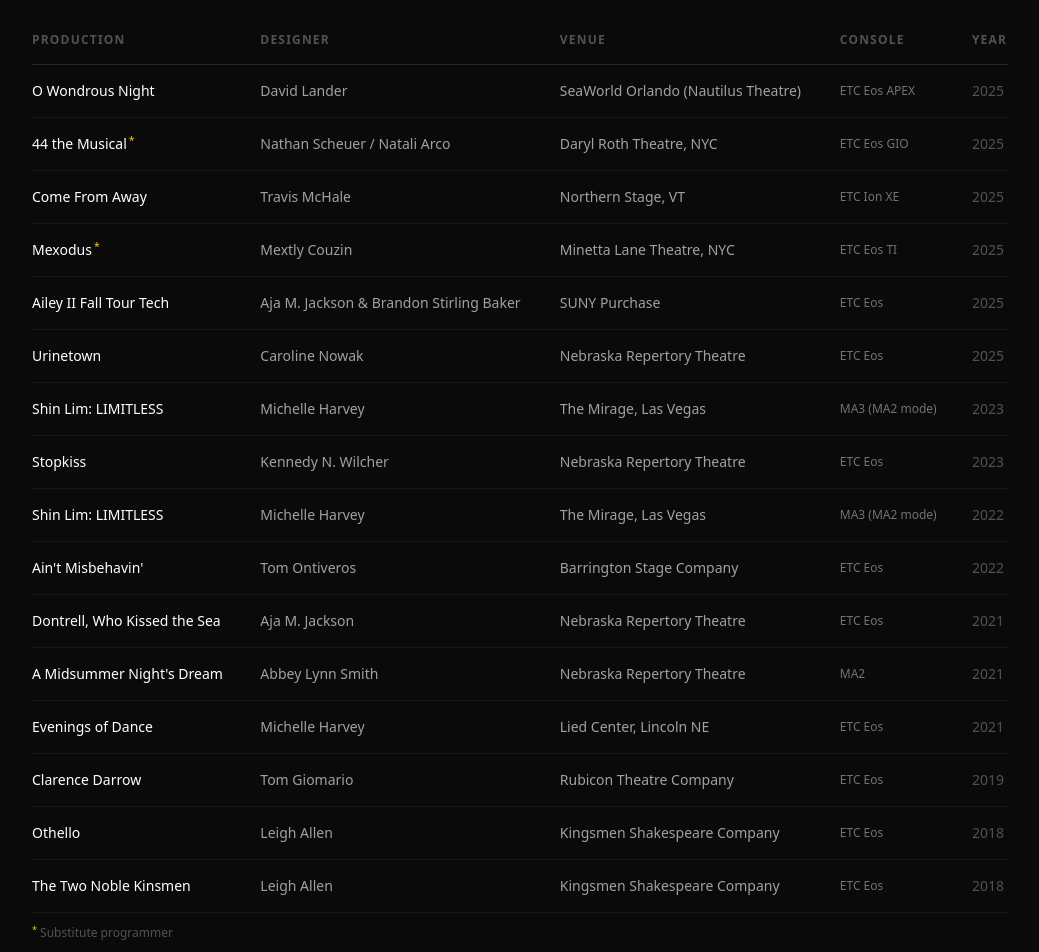
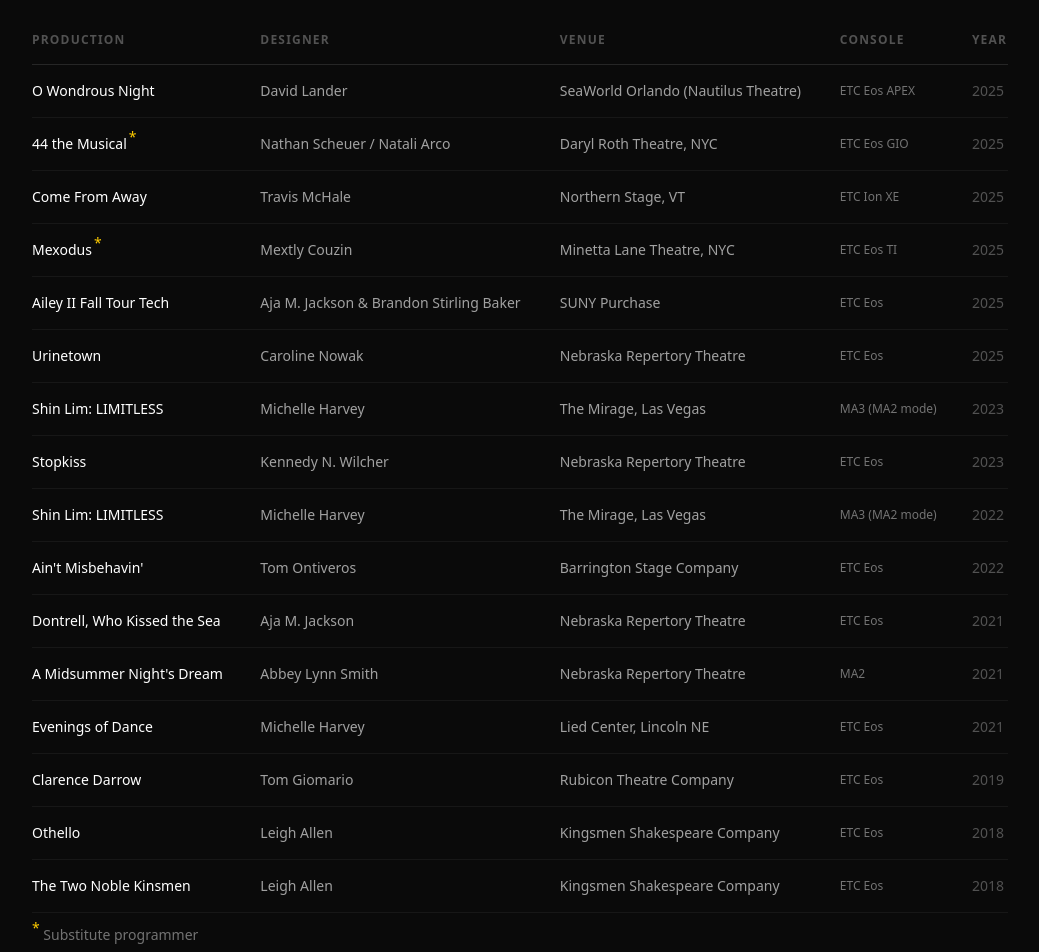
Before and after one commit to pedropipehitter/fh3lighting-website, a Next.js app: page /lighting-programming in a window 1280 px wide. Shown: the part 320-1272 px from the top of the page, without its empty margins (120-1159 px from the left). Built offline with nearby package versions, Linux system fonts and the light colour scheme.

Commit message:
Increase size of sub programmer asterisk and footnote

```diff
--- a/app/lighting-programming/page.tsx
+++ b/app/lighting-programming/page.tsx
@@ -31,7 +31,7 @@ export default function LightingProgrammingPage() {
             {programmingCredits.map((credit, i) => (
               <tr key={i} className="border-b border-neutral-900 hover:bg-neutral-900/50 transition-colors">
                 <td className="py-4 pr-8 text-white font-medium">
-                  {credit.production}{credit.sub && <sup className="text-[#FFCC00] ml-0.5">*</sup>}
+                  {credit.production}{credit.sub && <sup className="text-[#FFCC00] text-sm ml-0.5">*</sup>}
                 </td>
                 <td className="py-4 pr-8 text-neutral-400">{credit.designer}</td>
                 <td className="py-4 pr-8 text-neutral-400">{credit.venue}</td>
@@ -41,8 +41,8 @@ export default function LightingProgrammingPage() {
             ))}
           </tbody>
         </table>
-        <p className="text-xs text-neutral-600 font-mono mt-3">
-          <sup className="text-[#FFCC00]">*</sup> Substitute programmer
+        <p className="text-sm text-neutral-500 font-mono mt-3">
+          <sup className="text-[#FFCC00] text-sm">*</sup> Substitute programmer
         </p>
       </div>
 
```
